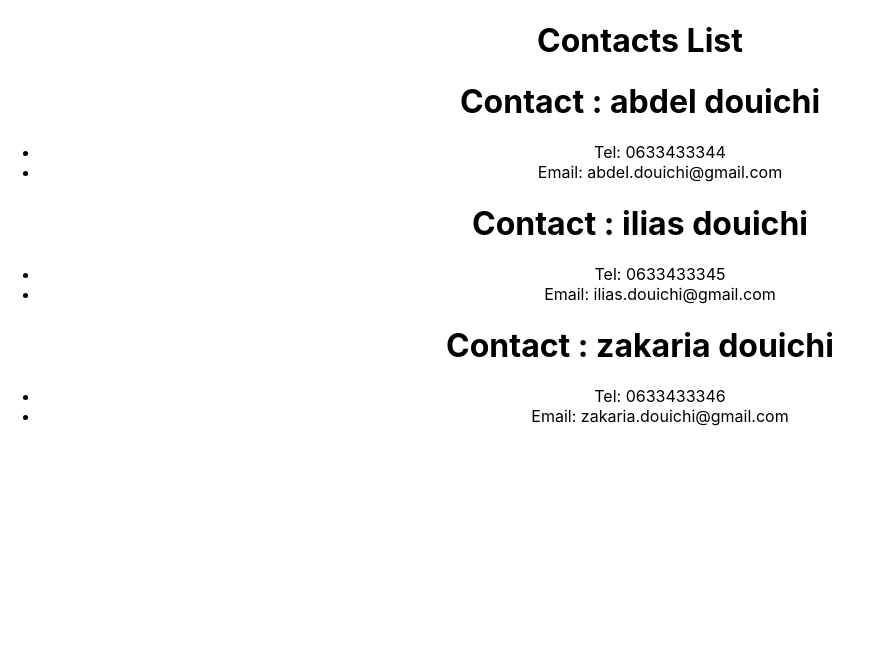
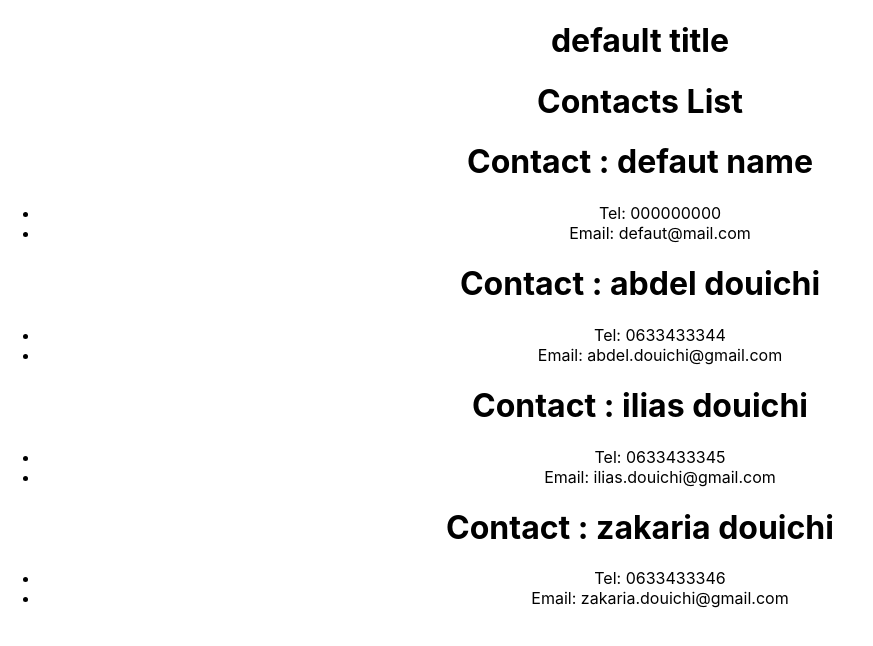
Before and after one commit to abdeldouichi/MyContacts, a React (Create React App) app: page / in a window 1280 px wide. Shown: the top 646 px of the page, without its empty margins (0-873 px from the left). Built offline with nearby package versions, Linux system fonts and the light colour scheme.

Commit message:
default propertie binding (class & function)

```diff
--- a/src/App.js
+++ b/src/App.js
@@ -7,7 +7,9 @@ import NavBar from './components/shared/navbar/NavBar';
 function App() {
   return (
     <div className="App">
+      <NavBar />
       <NavBar title="Contacts List"/>
+      <Contact />
       <Contact name="abdel douichi" tel="0633433344" email="abdel.douichi@gmail.com"/>
       <Contact name="ilias douichi" tel="0633433345" email="ilias.douichi@gmail.com"/>
       <Contact name="zakaria douichi" tel="0633433346" email="zakaria.douichi@gmail.com"/>
--- a/src/components/contacts/Contact.js
+++ b/src/components/contacts/Contact.js
@@ -13,6 +13,14 @@ class Contact extends Component {
             </div>
         );
     }
+
+}
+Contact.defaultProps = {
+    email: "defaut@mail.com",
+    name: "defaut name",
+    tel: "000000000",
 }
 
+
+
 export default Contact;
--- a/src/components/shared/navbar/NavBar.js
+++ b/src/components/shared/navbar/NavBar.js
@@ -7,6 +7,9 @@ const NavBar = (props) => {
                 <h1>{title}</h1>
             </div>
         );
+};
+NavBar.defaultProps = {
+    title : "default title"
 }
 
 export default NavBar;
```
